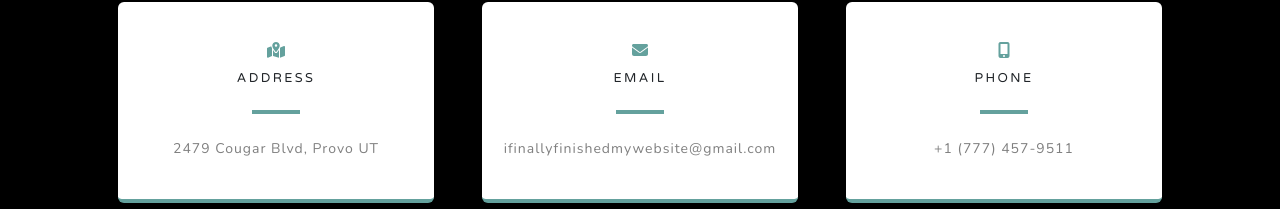
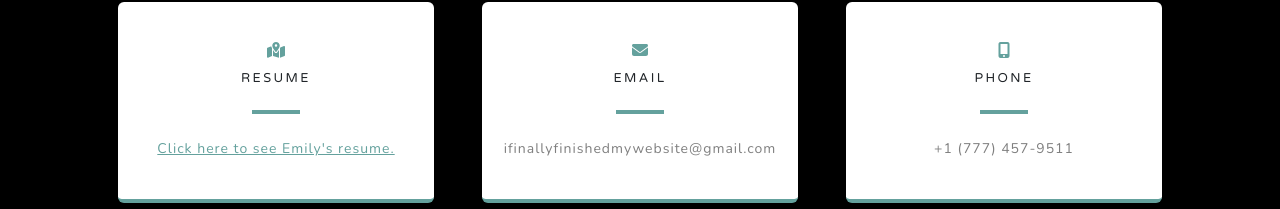
Before and after one commit to emily3h/is201w, a plain HTML site: page index.html in a window 1280 px wide. Shown: the part 3428-3637 px from the top of the page. Drawn offline with nearby package versions, Linux system fonts and the light colour scheme.

Commit message:
Add files via upload

```diff
--- a/index.html
+++ b/index.html
@@ -150,9 +150,9 @@
                         <div class="card py-4 h-100">
                             <div class="card-body text-center">
                                 <i class="fas fa-map-marked-alt text-primary mb-2"></i>
-                                <h4 class="text-uppercase m-0">Address</h4>
+                                <h4 class="text-uppercase m-0">Resume</h4>
                                 <hr class="my-4 mx-auto" />
-                                <div class="small text-black-50">2479 Cougar Blvd, Provo UT</div>
+                                <div class="small text-black-50"><a href="resume.html/myresume.html">Click here to see Emily's resume. </a></div>
                             </div>
                         </div>
                     </div>
```
